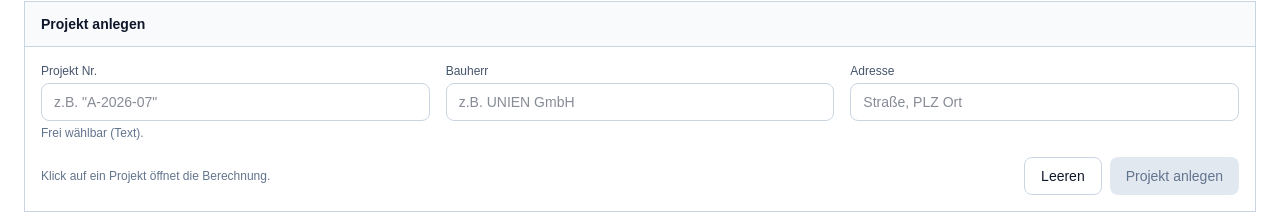
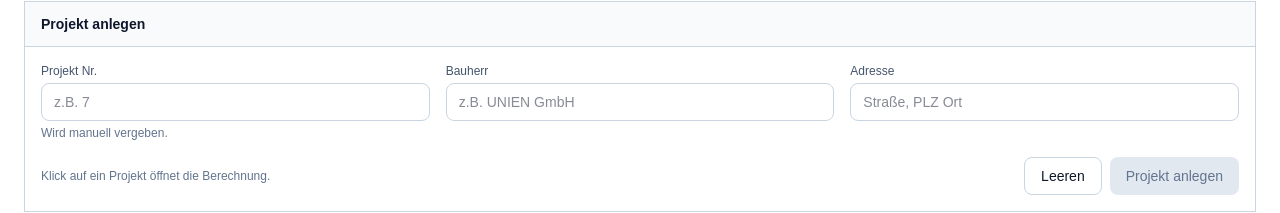
Before and after one commit to ahp001/unien-solarbemessung, a Next.js app: page / in a window 1280 px wide. Shown: the part 136-349 px from the top of the page. Built offline with nearby package versions, Linux system fonts and the light colour scheme.

Commit message:
update: projects + eingabewerte fixes

```diff
--- a/app/page.tsx
+++ b/app/page.tsx
@@ -6,11 +6,12 @@ import { useRouter } from "next/navigation";
 
 type Project = {
   id: string;
-  projectNo: string; // ✅ frei (Text: Buchstaben/Zahlen/Sonderzeichen)
+  projectNo: string; // ✅ wieder string
   bauherr: string;
   adresse: string;
   createdAtISO: string;
 };
+
 
 const STORAGE_KEY = "unien_projects_v1";
 const ACTIVE_KEY = "unien_active_project_id_v1";
@@ -40,7 +41,7 @@ export default function HomeProjectsPage() {
   const router = useRouter();
 
   const [projects, setProjects] = useState<Project[]>([]);
-  const [projectNo, setProjectNo] = useState(""); // ✅ user input (frei)
+  const [projectNo, setProjectNo] = useState(""); // ✅ user input
   const [bauherr, setBauherr] = useState("");
   const [adresse, setAdresse] = useState("");
 
@@ -56,7 +57,7 @@ export default function HomeProjectsPage() {
   const [editBauherr, setEditBauherr] = useState("");
   const [editAdresse, setEditAdresse] = useState("");
 
-  // ✅ Validierung fürs Anlegen (nur nicht-leer)
+  // ✅ Validierung fürs Anlegen
  const canCreate = useMemo(() => {
   return (
     projectNo.trim().length > 0 &&
@@ -64,6 +65,7 @@ export default function HomeProjectsPage() {
     adresse.trim().length > 0
   );
 }, [projectNo, bauherr, adresse]);
+
 
   // 🔹 Projekte laden
   useEffect(() => {
@@ -91,18 +93,19 @@ export default function HomeProjectsPage() {
     const bh = bauherr.trim();
     const ad = adresse.trim();
 
-    // optional: doppelte Projekt-Nr. verhindern (case-insensitive)
+    // optional: doppelte Projekt-Nr. verhindern
     const exists = projects.some(
   (p) => (p.projectNo ?? "").trim().toLowerCase() === pn.toLowerCase()
 );
+
     if (exists) {
-      alert(`Projekt-Nr. "${pn}" existiert bereits. Bitte eine andere wählen.`);
+      alert(`Projekt Nr. ${pn} existiert bereits. Bitte eine andere Nr. wählen.`);
       return;
     }
 
     const p: Project = {
       id: uid(),
-      projectNo: pn, // ✅ frei
+      projectNo: pn, // ✅ user number
       bauherr: bh,
       adresse: ad,
       createdAtISO: new Date().toISOString(),
@@ -152,14 +155,14 @@ export default function HomeProjectsPage() {
   return;
 }
 
-    // optional: doppelte Projekt-Nr. verhindern (case-insensitive)
 const exists = projects.some(
   (p) =>
     p.id !== id &&
     (p.projectNo ?? "").trim().toLowerCase() === pn.toLowerCase()
 );
+
 if (exists) {
-      alert(`Projekt-Nr. "${pn}" existiert bereits. Bitte eine andere wählen.`);
+  alert(`Projekt Nr. "${pn}" existiert bereits. Bitte eine andere Nr. wählen.`);
   return;
 }
 
@@ -171,13 +174,12 @@ export default function HomeProjectsPage() {
 
 cancelEdit();
   }
-
   const filteredProjects = useMemo(() => {
     const q = query.trim().toLowerCase();
     if (!q) return projects;
 
     return projects.filter((p) => {
-      const hay = `${p.projectNo} ${p.bauherr} ${p.adresse}`.toLowerCase(); // ✅ ohne "projekt"
+      const hay = `projekt ${p.projectNo} ${p.bauherr} ${p.adresse}`.toLowerCase();
       return hay.includes(q);
     });
   }, [projects, query]);
@@ -208,17 +210,18 @@ export default function HomeProjectsPage() {
           </div>
 
           <div className="p-4 grid gap-4 md:grid-cols-3">
-            {/* ✅ Projekt Nr Eingabe (frei) */}
+            {/* ✅ Projekt Nr Eingabe */}
             <div>
               <label className="block text-xs text-slate-600">Projekt Nr.</label>
               <input
                 value={projectNo}
                 onChange={(e) => setProjectNo(e.target.value)}
                 className="mt-1 w-full rounded-lg border border-slate-300 px-3 py-2 text-sm"
-                placeholder='z.B. "A-2026-07"'
+                inputMode="numeric"
+                placeholder="z.B. 7"
               />
               <div className="mt-1 text-xs text-slate-500">
-                Frei wählbar (Text).
+                Wird manuell vergeben.
               </div>
             </div>
 
@@ -328,10 +331,11 @@ export default function HomeProjectsPage() {
                             value={editProjectNo}
                             onChange={(e) => setEditProjectNo(e.target.value)}
                             className="w-full rounded-lg border border-slate-300 px-2 py-1.5 text-sm"
-                            placeholder='z.B. "A-2026-07"'
+                            inputMode="numeric"
+                            placeholder="z.B. 7"
                           />
                         ) : (
-                          p.projectNo // ✅ ohne "Projekt"
+                        p.projectNo
                         )}
                       </td>
 
@@ -384,6 +388,14 @@ export default function HomeProjectsPage() {
                           <div className="flex justify-end gap-2">
   <button
     type="button"
+    onClick={() => openProject(p)}
+    className="rounded-lg bg-slate-900 text-white px-3 py-1.5 text-xs font-medium hover:bg-slate-800"
+  >
+    Öffnen
+  </button>
+
+  <button
+    type="button"
     onClick={() => startEdit(p)}
     className="rounded-lg border border-slate-300 bg-white px-3 py-1.5 text-xs font-medium hover:bg-slate-100"
   >
```
Lines whose indentation alone changed are shown as unchanged.
